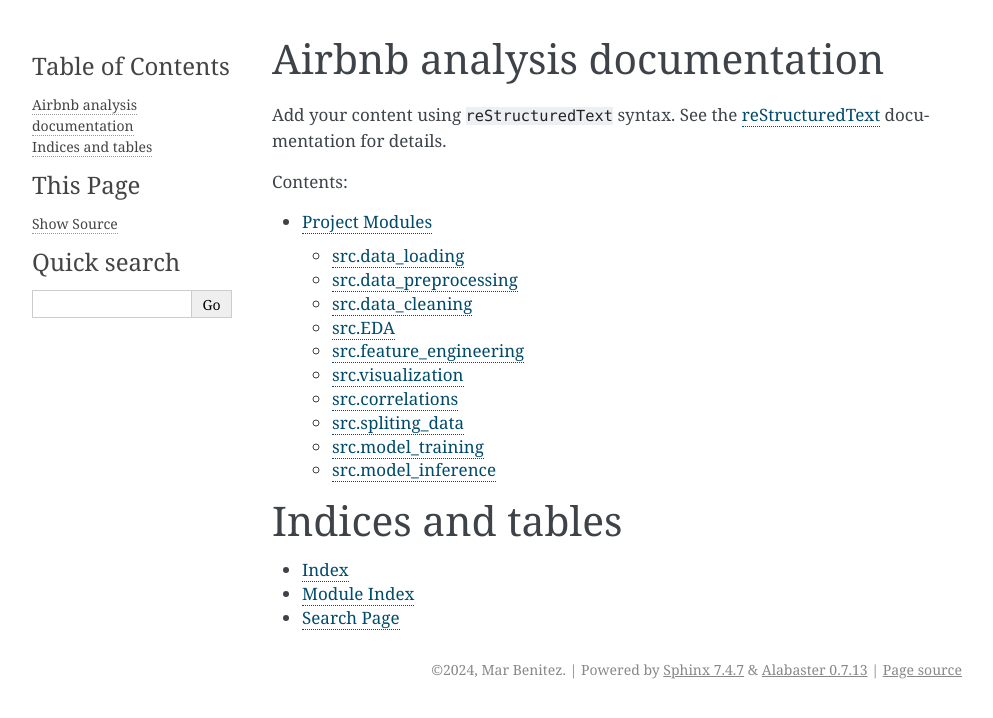
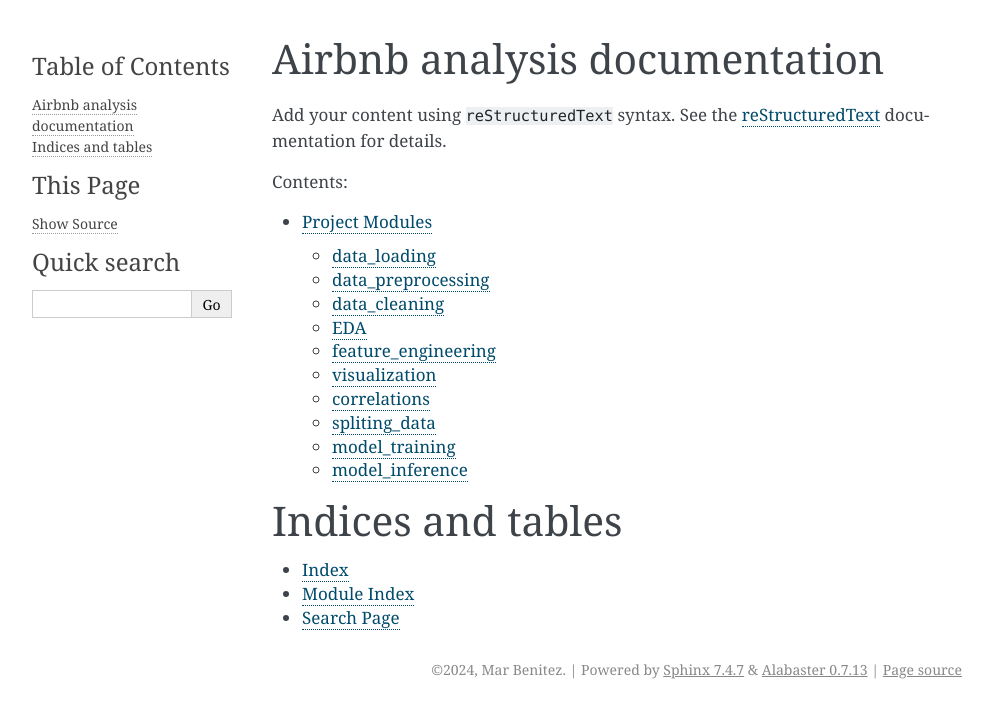
Before and after one commit to MarBenitez/airbnb-project, a Sphinx documentation site: the page built from source/index.rst, in a window 1280 px wide. Shown: the top 718 px of the page, without its empty margins (148-1141 px from the left). Built offline with Sphinx 7.4.7, drawn with Linux system fonts in a browser that asks for light colours.

Commit message:
fixing sphinx code

```diff
--- a/source/conf.py
+++ b/source/conf.py
@@ -5,7 +5,7 @@
 
 import os
 import sys
-sys.path.insert(0, os.path.abspath('./src'))
+sys.path.insert(0, os.path.abspath('../src'))
 
 # -- Project information -----------------------------------------------------
 # https://www.sphinx-doc.org/en/master/usage/configuration.html#project-information
--- a/source/modules.rst
+++ b/source/modules.rst
@@ -1,72 +1,72 @@
 Project Modules
 ===============
 
-src.data_loading
+data_loading
 ----------------
-.. automodule:: src.data_loading
+.. automodule:: data_loading
    :members:
    :undoc-members:
    :show-inheritance:
 
-src.data_preprocessing
+data_preprocessing
 ----------------------
-.. automodule:: src.data_preprocessing
+.. automodule:: data_preprocessing
    :members:
    :undoc-members:
    :show-inheritance:
 
-src.data_cleaning
+data_cleaning
 -----------------
-.. automodule:: src.data_cleaning
+.. automodule:: data_cleaning
    :members:
    :undoc-members:
    :show-inheritance:
 
-src.EDA
+EDA
 -------
-.. automodule:: src.EDA
+.. automodule:: EDA
    :members:
    :undoc-members:
    :show-inheritance:
 
-src.feature_engineering
+feature_engineering
 -----------------------
-.. automodule:: src.feature_engineering
+.. automodule:: feature_engineering
    :members:
    :undoc-members:
    :show-inheritance:
 
-src.visualization
+visualization
 -----------------
-.. automodule:: src.visualization
+.. automodule:: visualization
    :members:
    :undoc-members:
    :show-inheritance:
 
-src.correlations
+correlations
 ----------------
-.. automodule:: src.correlations
+.. automodule:: correlations
    :members:
    :undoc-members:
    :show-inheritance:
 
-src.spliting_data
+spliting_data
 ------------------
-.. automodule:: src.spliting_data
+.. automodule:: spliting_data
    :members:
    :undoc-members:
    :show-inheritance:
 
-src.model_training
+model_training
 ------------------
-.. automodule:: src.model_training
+.. automodule:: model_training
    :members:
    :undoc-members:
    :show-inheritance:
 
-src.model_inference
+model_inference
 -------------------
-.. automodule:: src.model_inference
+.. automodule:: model_inference
    :members:
    :undoc-members:
    :show-inheritance:
```
